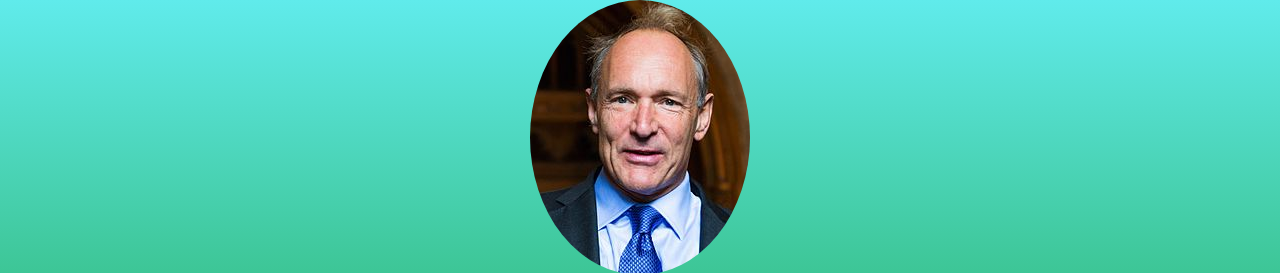
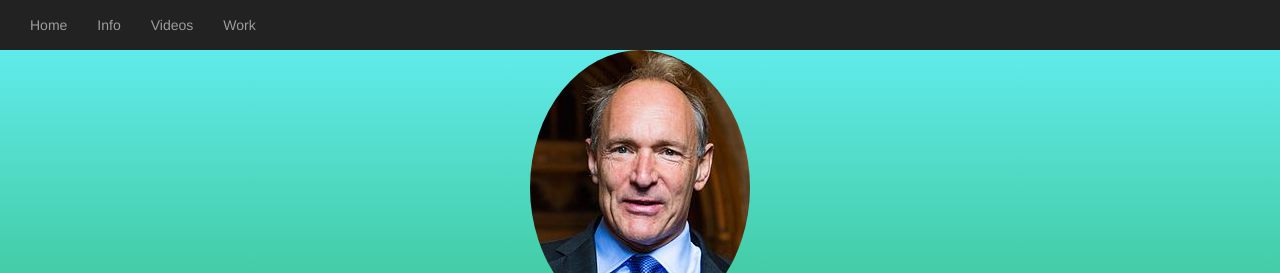
Before and after one commit to Rashwika/Sir-Tim-Burners-Lee, a plain HTML site: page index.html in a window 1280 px wide. Shown: the top 273 px of the page. Drawn offline with nearby package versions, Linux system fonts and the light colour scheme.

Commit message:
Add files via upload

```diff
--- a/index.html
+++ b/index.html
@@ -23,9 +23,25 @@
 
 <body>
 
-<!--
-Navigation bar code here
--->
+<nav class="navbar-inverse" style="position: sticky;top: 0;z-index: 999">
+   <div class="navbar-header">
+    <button type="button" class="navbar-toggle" data-toggle= "collapse" data-target="#menu">
+       <span class="icon-bar"> </span>
+        <span class="icon-bar"></span>
+        <span class="icon-bar"></span>
+       </button>
+    </div>
+    <div id="menu" class="collapse navbar-collapse">
+    <ul class="nav navbar-nav">
+        <li><a href="#welcome"> Home </a> </li>
+        <li> <a href="#bio"> Info</a></li>
+        <li> <a href="#videos"> Videos</a></li>
+        <li> <a href="#work"> Work</a></li>
+        <li> <a href="#writings"></a></li>
+        <li> <a href="#contact"></a></li>
+        </ul>
+    </div>
+    </nav>
 
     <section id="welcome">
         <img src="stbl.jpg" class="profile img-circle">
```
